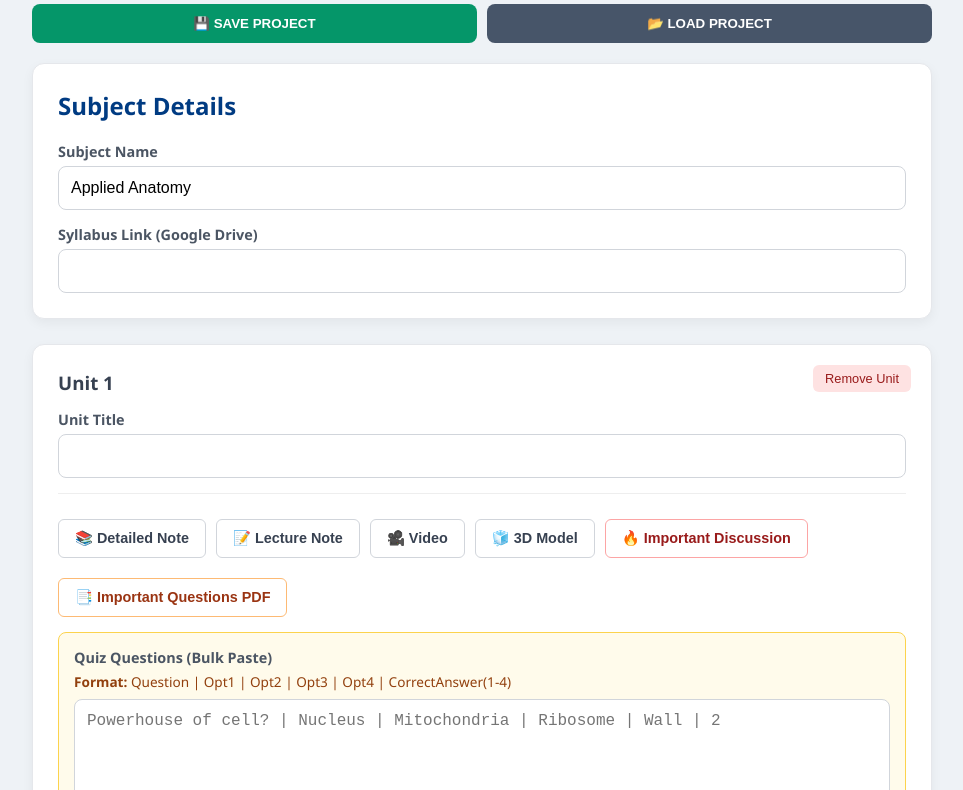
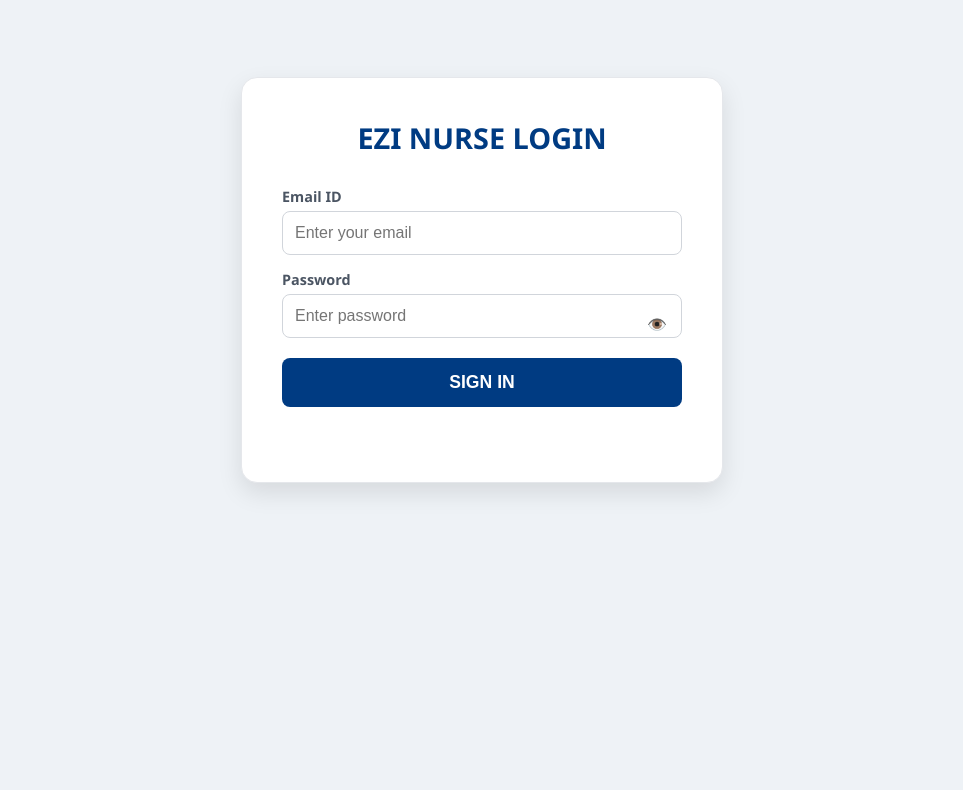
Before and after one commit to noreply-sudo/neocxinnovativeeducations, a plain HTML site: page coursebuilder.html in a window 1280 px wide. Shown: the part 120-910 px from the top of the page, without its empty margins (158-1121 px from the left). After the commit the page ends 800 px from the top, so only its background shows below. Drawn offline with Linux system fonts and the light colour scheme.

Commit message:
Update coursebuilder.html

```diff
--- a/coursebuilder.html
+++ b/coursebuilder.html
@@ -13,7 +13,7 @@
         .card { background: white; padding: 25px; margin-bottom: 25px; border-radius: 12px; box-shadow: 0 4px 12px rgba(0,0,0,0.05); border: 1px solid #e5e7eb; position: relative; }
 
         label { display: block; font-weight: 600; margin-top: 15px; margin-bottom: 5px; color: #4b5563; font-size: 0.9rem; }
-        input[type="text"], textarea, select { width: 100%; padding: 12px; border: 1px solid #d1d5db; border-radius: 8px; font-size: 1rem; box-sizing: border-box; background: white; }
+        input[type="text"], input[type="password"], input[type="email"], textarea, select { width: 100%; padding: 12px; border: 1px solid #d1d5db; border-radius: 8px; font-size: 1rem; box-sizing: border-box; background: white; }
         input:focus, textarea:focus, select:focus { outline: none; border-color: var(--brand); ring: 2px solid var(--brand); }
 
         .btn-action { cursor: pointer; padding: 10px 16px; border: none; border-radius: 6px; font-weight: 600; font-size: 0.9rem; margin-top: 10px; display: inline-flex; align-items: center; gap: 8px; transition: 0.2s; }
@@ -76,10 +76,62 @@
         /* Update Section Specific */
         .update-grid { display: grid; grid-template-columns: 1fr 1fr; gap: 15px; }
         @media (max-width: 600px) { .update-grid { grid-template-columns: 1fr; } }
+
+        /* --- LOGIN PAGE STYLES --- */
+        #login-overlay {
+            position: fixed; top: 0; left: 0; width: 100%; height: 100vh;
+            background: #eef2f6; z-index: 9999; display: flex;
+            align-items: center; justify-content: center;
+        }
+        .login-card {
+            background: white; padding: 40px; border-radius: 16px;
+            box-shadow: 0 10px 25px rgba(0,0,0,0.1); width: 100%; max-width: 400px;
+            border: 1px solid #e5e7eb;
+        }
+        .login-title {
+            color: var(--brand); text-align: center; margin-bottom: 30px;
+            font-size: 1.8rem; font-weight: 700; text-transform: uppercase;
+        }
+        .btn-login {
+            background: var(--brand); color: white; width: 100%;
+            padding: 14px; border: none; border-radius: 8px;
+            font-weight: 600; font-size: 1.1rem; cursor: pointer;
+            margin-top: 20px; transition: 0.3s;
+        }
+        .btn-login:hover { background: #002d63; }
+        .password-wrapper { position: relative; }
+        .toggle-password {
+            position: absolute; right: 15px; top: 43px; cursor: pointer;
+            color: #6b7280; user-select: none;
+        }
+        .login-error {
+            color: var(--error); text-align: center; margin-top: 15px;
+            font-size: 0.9rem; min-height: 20px;
+        }
+        #dashboard-wrapper { display: none; } /* Initially Hidden */
     </style>
 </head>
 <body>
 
+    <div id="login-overlay">
+        <div class="login-card">
+            <div class="login-title">Ezi Nurse Login</div>
+
+            <label>Email ID</label>
+            <input type="email" id="loginEmail" placeholder="Enter your email">
+
+            <div class="password-wrapper">
+                <label>Password</label>
+                <input type="password" id="loginPass" placeholder="Enter password">
+                <span class="toggle-password" onclick="togglePasswordVisibility()">👁️</span>
+            </div>
+
+            <button class="btn-login" onclick="attemptLogin()">SIGN IN</button>
+            <div id="loginError" class="login-error"></div>
+        </div>
+    </div>
+
+    <div id="dashboard-wrapper">
         <div id="statusMessage"></div>
 
         <h1>Ezi Nurse Course Dashboard</h1>
@@ -165,8 +217,57 @@
                 <iframe id="preview-frame" class="preview-iframe"></iframe>
             </div>
         </div>
+    </div>
 
     <script>
+        // --- LOGIN LOGIC START ---
+
+        // Hardcoded Credentials Map
+        const AUTHORIZED_USERS = {
+            "glory.ezinurse@gmail.com": "Glory@123",
+            "abin.ezinurse@gmail.com": "Abin@123"
+        };
+
+        function attemptLogin() {
+            const email = document.getElementById('loginEmail').value.trim();
+            const pass = document.getElementById('loginPass').value.trim();
+            const errorDiv = document.getElementById('loginError');
+
+            if (AUTHORIZED_USERS[email] && AUTHORIZED_USERS[email] === pass) {
+                // Successful Login
+                document.getElementById('login-overlay').style.display = 'none';
+                document.getElementById('dashboard-wrapper').style.display = 'block';
+            } else {
+                // Failed Login
+                errorDiv.textContent = "Invalid Email or Password.";
+                // Clear password field
+                document.getElementById('loginPass').value = '';
+            }
+        }
+
+        function togglePasswordVisibility() {
+            const passInput = document.getElementById('loginPass');
+            const toggleIcon = document.querySelector('.toggle-password');
+
+            if (passInput.type === "password") {
+                passInput.type = "text";
+                toggleIcon.textContent = "🙈"; // Change to closed eye/hide symbol
+            } else {
+                passInput.type = "password";
+                toggleIcon.textContent = "👁️"; // Change back to open eye
+            }
+        }
+
+        // Allow 'Enter' key to submit login
+        document.getElementById('loginPass').addEventListener("keypress", function(event) {
+            if (event.key === "Enter") {
+                attemptLogin();
+            }
+        });
+
+        // --- LOGIN LOGIC END ---
+
+
         let unitCounter = 0;
 
         // Custom function to replace alerts
```
Lines whose indentation alone changed are shown as unchanged.
